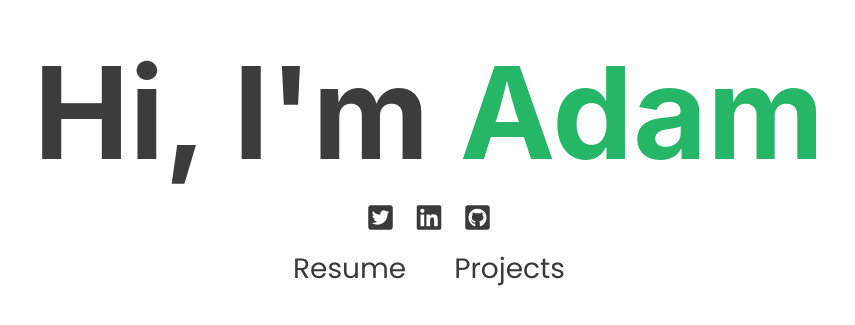
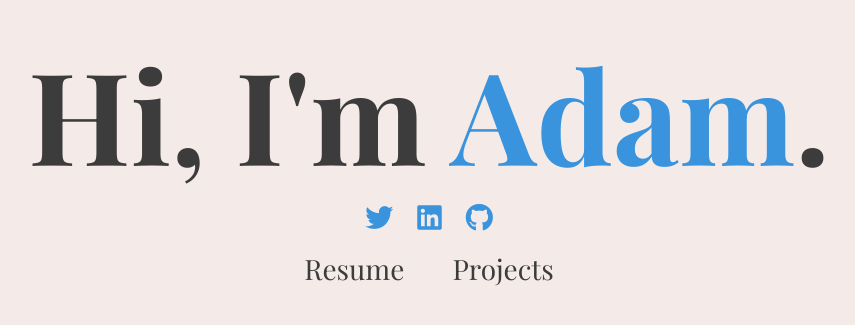
Before and after one commit to adamtowerz/adamtowersio-Late2019, a Gatsby site: page / in a window 1280 px wide. Shown: the part 231-556 px from the top of the page, without its empty margins (211-1066 px from the left). Built offline with nearby package versions, Linux system fonts and the light colour scheme; Gatsby itself is replaced by a stand-in of ours.

Commit message:
update styles

```diff
--- a/src/pages/index.css
+++ b/src/pages/index.css
@@ -9,6 +9,7 @@
 h1 {
   font-size: 10vw;
   text-align: center;
+  font-family: var(--serif-font);
 }
 
 #socials {
@@ -20,14 +21,14 @@ h1 {
 }
 
 #socials > li > a > i {
-  color: var(--side-bar-text-color);
+  color: var(--primary);
   font-size: var(--large-text);
   padding: 0 12px;
   transition: 100ms color ease-in-out;
 }
 
 #socials > li > a:hover > i {
-  color: black;
+  color: var(--primary-accent);
 }
 
 #links {
@@ -42,7 +43,8 @@ h1 {
 
 #links > li {
   font-size: var(--large-text);
-  color: white;
+  font-family: var(--serif-font);
+  color: var(--text-color);
   border-radius: 12px;
   margin: 0 8px;
   text-align: center;
--- a/src/pages/index.js
+++ b/src/pages/index.js
@@ -12,7 +12,7 @@ const IndexPage = () => (
     <SEO title="Home" />
     <div className="center-hv">
       <h1>
-        Hi, I'm <span className="green">Adam</span>
+        Hi, I'm <span className="color-primary">Adam</span>.
       </h1>
       <ul id="socials">
         <li>
@@ -21,7 +21,7 @@ const IndexPage = () => (
             target="_blank"
             rel="noopener noreferrer"
           >
-            <i className="fab fa-twitter-square"></i>
+            <i className="fab fa-twitter"></i>
           </a>
         </li>
         <li>
@@ -39,7 +39,7 @@ const IndexPage = () => (
             target="_blank"
             rel="noopener noreferrer"
           >
-            <i className="fab fa-github-square"></i>
+            <i className="fab fa-github"></i>
           </a>
         </li>
       </ul>
--- a/src/pages/projects.js
+++ b/src/pages/projects.js
@@ -71,7 +71,7 @@ const ProjectPage = () => {
       <div className="projects__container">
         <div className="list">
           <h2 className="list__title">
-            <span className="green">Projects</span> I've Worked On
+            <span className="color-primary">Projects</span> I've Worked On
           </h2>
           <div className="list__contents">
             {data.prjcts.edges.map(o => {
@@ -94,7 +94,7 @@ const ProjectPage = () => {
         </div>
         <div className="list">
           <h2 className="list__title">
-            <span className="green">Places</span> I've Worked At
+            <span className="color-primary">Places</span> I've Worked At
           </h2>
           <div className="list__contents">
             {data.workexps.edges.map(o => {
--- a/src/styles/theme.css
+++ b/src/styles/theme.css
@@ -1,20 +1,34 @@
-@import url("https://fonts.googleapis.com/css?family=Poppins");
+@import url("https://fonts.googleapis.com/css?family=Arvo:wght@400;700");
+@import url("https://fonts.googleapis.com/css?family=Playfair+Display:wght@400;700");
 
 :root {
-  --background-color: #ffffff;
-  --side-bar-bg-color: #ffffff;
-  --side-bar-text-color: #3a3a3a;
-  --primary: #25b668;
-  --primary-accent: #4ac282;
   --dark-grey: #3c3c3c;
   --light-grey: #d8d8d8;
-  --primary-font: "Poppins", sans-serif;
+
+  --background-color: #F4EBE8;
+  --primary: #3993dd;
+  --primary-accent: #89BBFE;
+
+  --text-color: var(--dark-grey);
+  --primary-font: "Arvo", sans-serif;
+  --serif-font: "Playfair Display", serif;
+
   font-family: var(--primary-font);
+  color: var(--text-color);
   font-size: 14px;
 
   --large-text: 2rem;
   --medium-text: 1.5rem;
+  --medium-small-text: 1.25rem;
   --small-text: 1rem;
+}
+
+@media (prefers-color-scheme: dark) {
+  :root {
+    --background-color: #3c3c3c;
+    --text-color: #F4EBE8;
+
+  }
 }
 
 @media (max-aspect-ratio: 8/6) {
@@ -23,7 +37,7 @@
   }
 }
 
-.green {
+.color-primary {
   color: var(--primary);
 }
 
@@ -31,6 +45,7 @@ html,
 body {
   height: 100%;
   margin: 0;
+  background-color: var(--background-color);
 }
 
 #grand-container {
@@ -41,19 +56,9 @@ body {
 h1,
 h2,
 h3 {
-  color: var(--dark-grey);
+  color: var(--text-color);
   font-size: var(--large-text);
-}
-
-footer {
-  color: var(--side-bar-text-color);
-  opacity: 0.44;
-  width: 100%;
-  text-align: center;
-  margin-top: auto;
-  padding: 2px 0;
-  font-size: var(--small-text);
-  font-family: var(--comic-font);
+  font-family: var(--primary-font);
 }
 
 ul {
```
Also changed, not shown: src/styles/projects.css (+9 -0 lines).
